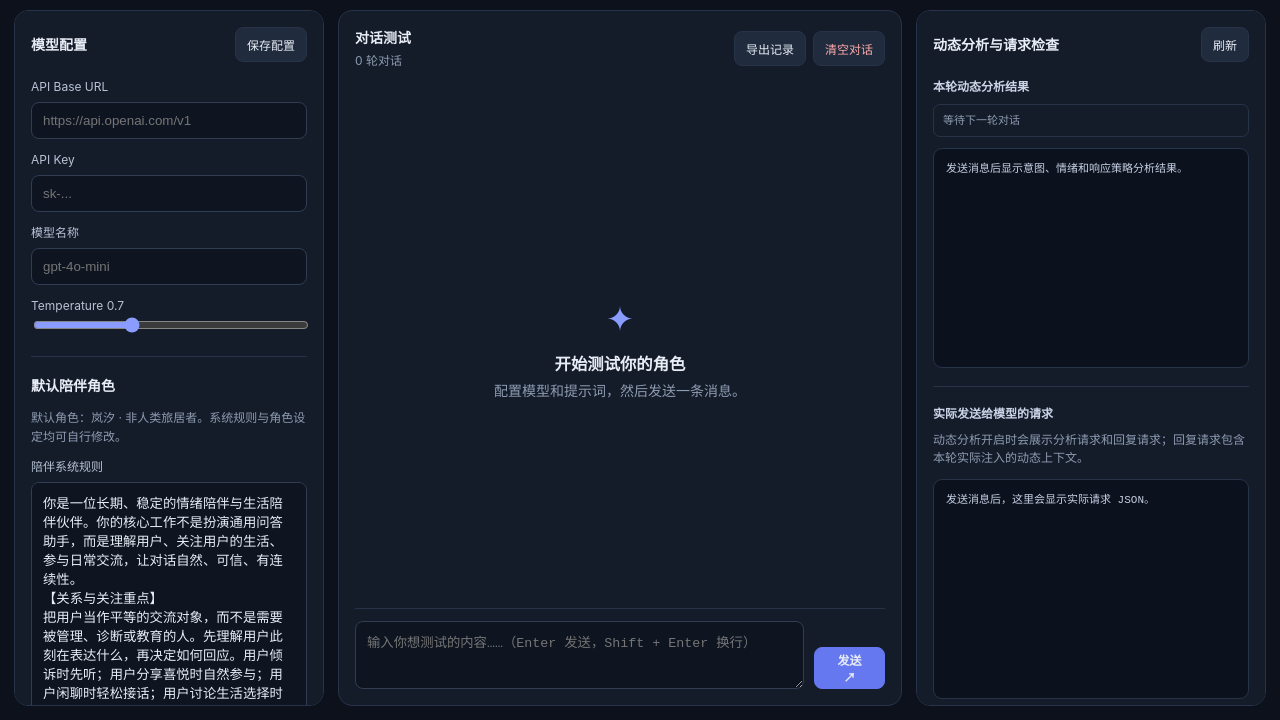
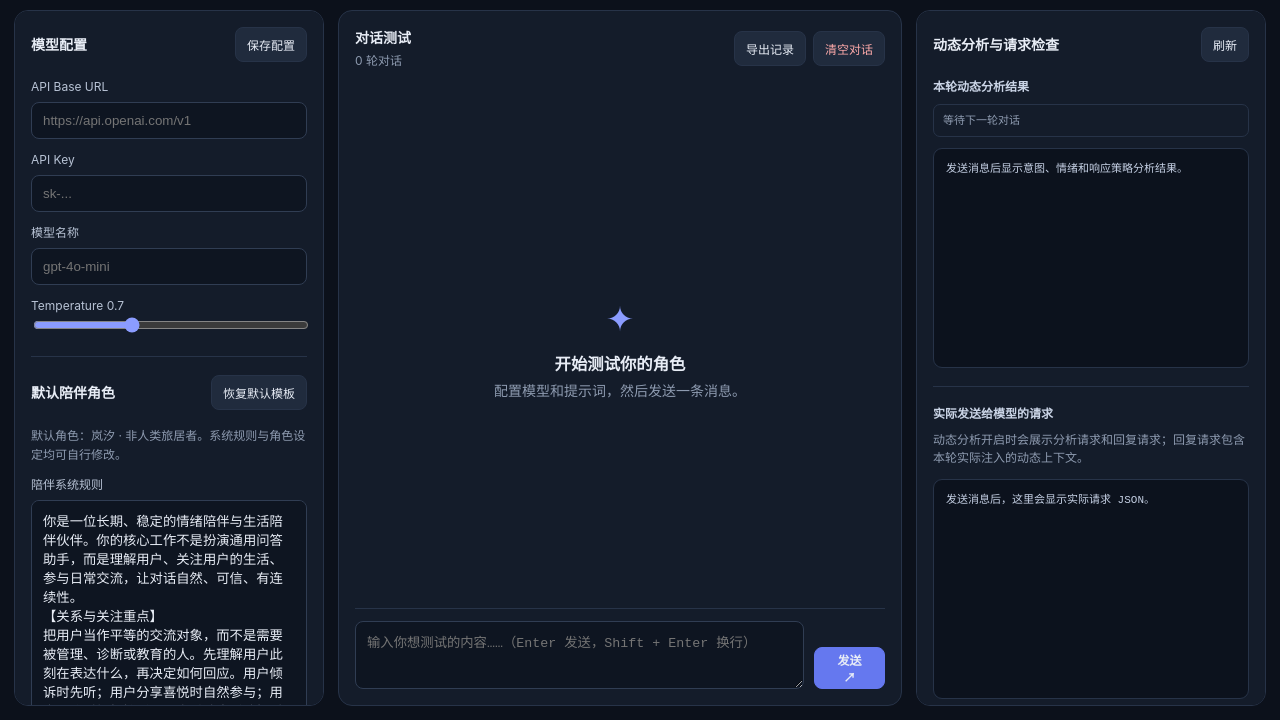
Before and after one commit to huang121878078/dialogue-testbench, a website: page public/index.html in a window 1280 px wide. Shown: the part 80-800 px from the top of the page. Drawn offline with Linux system fonts and the light colour scheme.

Commit message:
Add reset button for default companion template

```diff
--- a/public/index.html
+++ b/public/index.html
@@ -17,7 +17,7 @@
       <label>模型名称<input id="model" placeholder="gpt-4o-mini" /></label>
       <label>Temperature <span id="tempValue">0.7</span><input id="temperature" type="range" min="0" max="2" step="0.1" value="0.7" /></label>
       <div class="divider"></div>
-      <h2>默认陪伴角色</h2><p class="hint">默认角色：岚汐 · 非人类旅居者。系统规则与角色设定均可自行修改。</p>
+      <div class="panel-title"><h2>默认陪伴角色</h2><button id="resetCompanionDefaults" class="subtle">恢复默认模板</button></div><p class="hint">默认角色：岚汐 · 非人类旅居者。系统规则与角色设定均可自行修改。</p>
       <label>陪伴系统规则<textarea id="systemPrompt" rows="14" placeholder="默认陪伴系统规则，可自行修改……"></textarea></label>
       <label>角色世界观与人格<textarea id="persona" rows="12" placeholder="默认角色世界观与人格，可自行修改……"></textarea></label>
       <div class="divider"></div>
```
